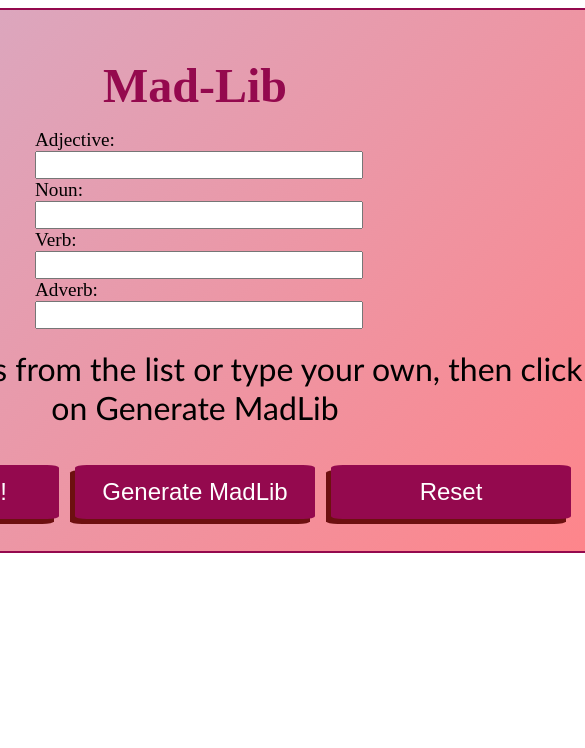
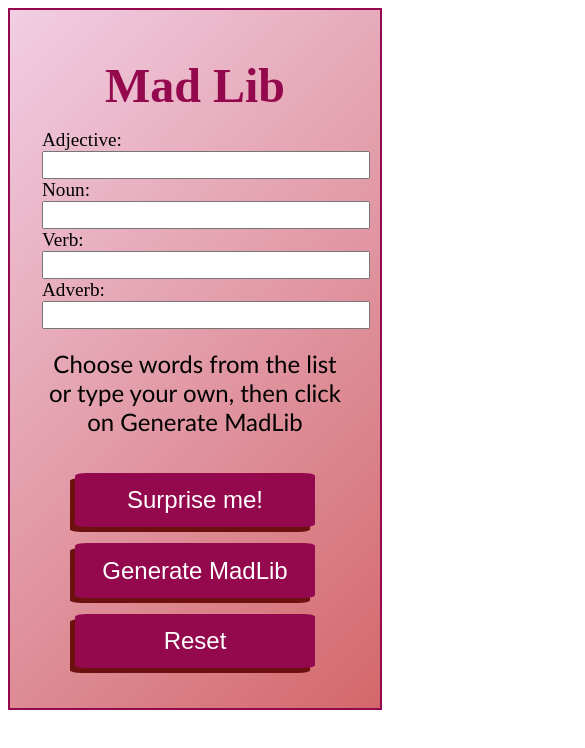
Before and after one commit to AnnieMcMahon/mad-lib, a React (Vite) app: page / in a window 390 px wide. Shown: the top 748 px of the page, 585 px wide, since content can reach past the window. Built offline with nearby package versions, Linux system fonts and the light colour scheme.

Commit message:
modified design and added responsive settings

```diff
--- a/index.html
+++ b/index.html
@@ -3,7 +3,7 @@
   <head>
     <meta charset="UTF-8" />
     <meta name="viewport" content="width=device-width, initial-scale=1.0" />
-    <title>Mad-Lib</title>
+    <title>Mad Lib</title>
     <link rel="stylesheet" href="./src/App.css">
   </head>
   <body>
--- a/src/App.css
+++ b/src/App.css
@@ -1,8 +1,3 @@
-body {
-  display: flex;
-  justify-content: center;
-}
-
 h1 {
   text-align: center;
   margin: 1rem;
@@ -13,18 +8,31 @@ h1 {
 #content {
   display: flexbox;
   padding: 2rem;
-  background: linear-gradient(-45deg, #ff8489, #d5adc8);
+  background: linear-gradient(-45deg, #d3686b, #f1cee4);
   margin: auto;
   border: 2px solid rgb(148, 9, 78);
-  border-radius: 3%;
 }
+
+form {
+  width: 20rem;
+  margin: auto;
+  }
+
+  label, input {
+  font-size: 1.2rem;
+  display: block;
+  }
+
+  input {
+  width: 20rem;
+  }
 
 p {
   text-align: center;
   font-size: 2rem;
   font-family:'Gill Sans', 'Gill Sans MT', Calibri, 'Trebuchet MS', sans-serif;
   margin: 20px auto;
-  width: 50rem;
+  max-width: 50rem;
   height: 6rem;
 }
 
@@ -43,7 +51,7 @@ button {
   border: 2px solid rgb(148, 9, 78);
   box-shadow: -5px 5px rgb(109, 16, 16);
   color: white;
-  font-size: 1.5em;
+  font-size: 1.5rem;
   margin: 0 0.5rem;
 }
 
@@ -51,16 +59,22 @@ button:hover {
   background-color: rgb(212, 124, 138);
 }
 
-form {
-width: 20rem;
-margin: auto;
+/* Medium screens */
+@media screen and (max-width: 900px) and (min-width: 480px) {
+  button {
+    font-size: 1.2rem;
+    width: 12rem;
+  }
 }
 
-label, input {
-font-size: 1.2rem;
-display: block;
+/* Small screens */
+@media screen and (max-width: 480px) {
+  p {
+    font-size: 1.5rem;
+  }
+
+  button {
+    margin: 0.5rem 0;
+  }
+
 }
-
-input {
-width: 20rem;
-}
--- a/src/components/Form.tsx
+++ b/src/components/Form.tsx
@@ -11,6 +11,7 @@ const adjectives = ["gross", "awesome", "joyful", "sympathetic", "arrogant"];
 const nouns = ["boyfriend", "baby", "chameleon", "turtle", "grandmother"];
 const verbs = ["running", "playing", "spinning around", "sobbing", "giggling"];
 const adverbs = ["willingly", "wildly", "constantly", "stupidly", "lazily"];
+const instructions = "Choose words from the list or type your own, then click on Generate MadLib";
 
 const Form: React.FC = () => {
   const [formData, setFormData] = useState<FormData>({
@@ -20,9 +21,7 @@ const Form: React.FC = () => {
     adverbChoice: "",
   });
 
-  const [sentence, setSentence] = useState(
-    "Choose words from the list or type your own, then click on Generate MadLib"
-  );
+  const [sentence, setSentence] = useState(instructions);
 
   const madLibGenerator = (
     adjective: string,
@@ -57,11 +56,12 @@ const Form: React.FC = () => {
       verbChoice: "",
       adverbChoice: "",
     });
-    setSentence("Choose words from the list or type your own, then click on Generate MadLib");
+    setSentence(instructions);
   };
 
   const handleRandom = () => {
-    const randomAdjective = adjectives[Math.floor(Math.random() * adjectives.length)];
+    const randomAdjective =
+      adjectives[Math.floor(Math.random() * adjectives.length)];
     const randomNoun = nouns[Math.floor(Math.random() * nouns.length)];
     const randomVerb = verbs[Math.floor(Math.random() * verbs.length)];
     const randomAdverb = adverbs[Math.floor(Math.random() * adverbs.length)];
@@ -74,12 +74,7 @@ const Form: React.FC = () => {
     });
 
     setSentence(
-      madLibGenerator(
-        randomAdjective,
-        randomNoun,
-        randomVerb,
-        randomAdverb
-      )
+      madLibGenerator(randomAdjective, randomNoun, randomVerb, randomAdverb)
     );
   };
 
@@ -151,9 +146,9 @@ const Form: React.FC = () => {
       </form>
       <p>{sentence}</p>
       <div id="button-section">
-      <button onClick={handleRandom}>Surprise me!</button>
-      <button onClick={handleSubmit}>Generate MadLib</button>
-      <button onClick={handleReset}>Reset</button>
+        <button onClick={handleRandom}>Surprise me!</button>
+        <button onClick={handleSubmit}>Generate MadLib</button>
+        <button onClick={handleReset}>Reset</button>
       </div>
     </>
   );
--- a/src/components/Header.tsx
+++ b/src/components/Header.tsx
@@ -1,4 +1,4 @@
 function Header() {
-  return <h1>Mad-Lib</h1>;
+  return <h1>Mad Lib</h1>;
 }
 export default Header;
```
